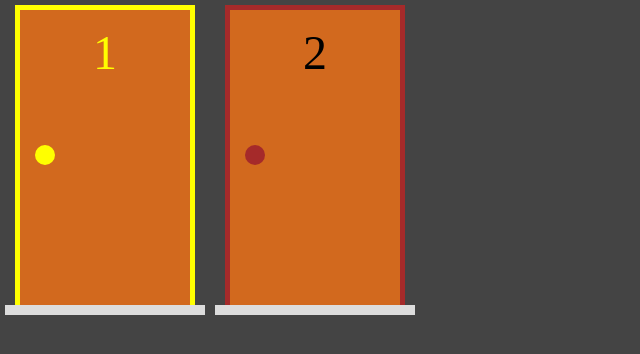
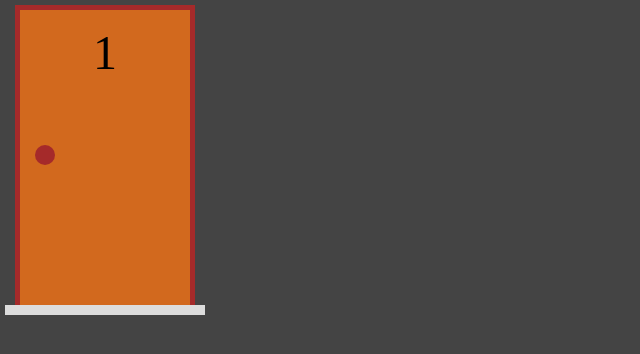
Before and after one commit to RenanClaude/Porta-Premiada, a Next.js app: page / in a window 1280 px wide. Shown: the top 354 px of the page, without its empty margins (0-640 px from the left). Built offline with nearby package versions, Linux system fonts and the light colour scheme.

Commit message:
adding the possibility to select the port with one click

```diff
--- a/src/components/Door.tsx
+++ b/src/components/Door.tsx
@@ -2,16 +2,27 @@ import DoorModel from "../model/DoorModel";
 import styles from "../styles/Door.module.css";
 
 interface DoorProps {
-  door: DoorModel
+  value: DoorModel,
+  onChange: (newDoor: DoorModel) => void
+  // onChange é uma propriedade criada com o valor de uma função anonima que é passada de pai (index.tsx) pra filho (Door) via props. Então essa função é chamada no componente filho em changeSelection.
 }
 
 export default function Door(props: DoorProps) {
-  const { door } = props;
+  const door = props.value;
 
   const selected = door?.selected ? styles.doorSelected : '';
 
+  const changeSelection = e => props.onChange(door.toggleSelection());
+  // props.onChange(...): Após inverter o valor de selected, o novo objeto DoorModel é passado como argumento para a função onChange, que foi recebida como uma prop pelo componente Door.
+  // props.onChange(...): A nova instância de DoorModel retornada por toggleSelection() é passada como argumento para props.onChange.
+  // Isso ocorre porque a função changeSelection foi configurada para passar o resultado da chamada door.toggleSelection() (a nova instância de DoorModel) para a função onChange. Essa função onChange foi passada como uma prop para o componente Door, e é responsável por lidar com a mudança de estado no componente pai (Home).
+  // O changeSelection é chamado, executando props.onChange(door.toggleSelection()).
+  // A função passada como onChange em index.tsx é chamada com a nova instância de DoorModel, alterando o estado do componente pai (index.tsx).
+
   return (
-    <div className={styles.doorArea}>
+    <div className={styles.doorArea} onClick={changeSelection}>
+      {/* onClick={changeSelection}: Quando o elemento div é clicado, a função changeSelection é executada. Como vimos acima, isso inverte o estado de seleção da porta e chama a função onChange com a nova instância de DoorModel. */}
+
       <div className={`${styles.doorCasing} ${selected}`}>
         <div className={styles.door}>
           <div className={styles.doorNumber}>{door?.number}</div>
--- a/src/pages/index.jsx
+++ /dev/null
@@ -1,16 +0,0 @@
-import Door from "@/components/Door";
-import Gift from "@/components/Gift";
-import DoorModel from "../model/DoorModel";
-
-export default function Home() {
-  const door1 = new DoorModel(1, false, true);
-  const door2 = new DoorModel(2);
-
-  return (
-    <div style={{ display: "flex" }}>
-      {/* <Gift /> */}
-      <Door door={door1} />
-      <Door door={door2} />
-    </div>
-  );
-}
--- /dev/null
+++ b/src/pages/index.tsx
@@ -0,0 +1,14 @@
+import Door from "@/components/Door";
+import { useState } from "react";
+import DoorModel from "../model/DoorModel";
+
+export default function Home() {
+  const [door1, setDoor1] = useState(new DoorModel(1));
+  return (
+    <div style={{ display: "flex" }}>
+      <Door value={door1} onChange={newDoor => setDoor1(newDoor)} />
+      {/* onChange={newDoor => setDoor1(newDoor)}: A prop onChange recebe uma função que, quando chamada, atualiza o estado de door1 com uma nova instância de DoorModel (passada como newDoor).
+      onChange={newDoor => setDoor1(newDoor)}: Aqui, onChange é uma prop que recebe uma função anônima. Essa função é definida como (newDoor) => setDoor1(newDoor), onde newDoor é o argumento que será passado pela função changeSelection em Door.tsx. */}
+    </div>
+  );
+}
```
